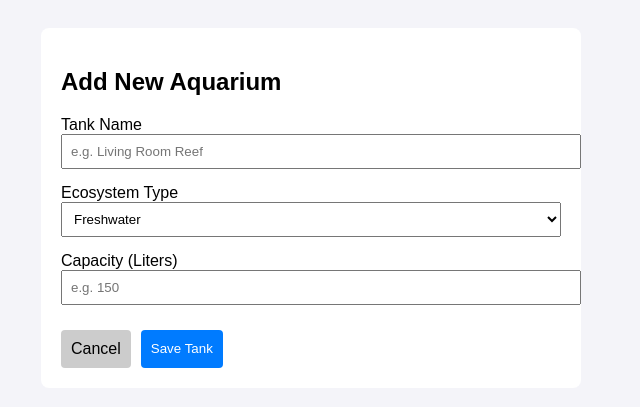
After one commit to BartlomiejKwiatkowsk/wdpai, a PHP site: page /public/views/add-tank.html in a window 1280 px wide. The commit adds this page. Shown: the top 407 px of the page, without its empty margins (329-969 px from the left). Run offline with PHP 8.4, Linux system fonts and the light colour scheme.

Commit message:
Feat: Implemented TankController, creation form, and DB transactions with isolation levels for data integrity

```diff
--- a/index.php
+++ b/index.php
@@ -9,5 +9,6 @@ Routing::get('login', 'login');
 Routing::get('dashboard', 'dashboard');
 Routing::get('', 'login');
 Routing::get('logout', 'logout');
+Routing::get('addTank', 'addTank');
 
 Routing::run($path);
--- /dev/null
+++ b/public/views/add-tank.html
@@ -0,0 +1,50 @@
+<!DOCTYPE html>
+<html lang="en">
+<head>
+  <meta charset="UTF-8">
+  <title>Add New Tank - AquaManager</title>
+</head>
+<body style="font-family: sans-serif; background: #f4f4f9; padding: 20px;">
+
+<div style="max-width: 500px; margin: 0 auto; background: white; padding: 20px; border-radius: 8px;">
+  <h2>Add New Aquarium</h2>
+
+  <div class="messages" style="color: red; margin-bottom: 15px;">
+    <?php
+                if(isset($messages)){
+                    foreach($messages as $message) {
+                        echo $message;
+                    }
+                }
+            ?>
+  </div>
+
+  <form action="/addTank" method="POST" style="display: flex; flex-direction: column; gap: 15px;">
+
+    <div>
+      <label>Tank Name</label><br>
+      <input type="text" name="name" placeholder="e.g. Living Room Reef" required style="width: 100%; padding: 8px;">
+    </div>
+
+    <div>
+      <label>Ecosystem Type</label><br>
+      <select name="water_type" required style="width: 100%; padding: 8px;">
+        <option value="Freshwater">Freshwater</option>
+        <option value="Saltwater">Saltwater</option>
+      </select>
+    </div>
+
+    <div>
+      <label>Capacity (Liters)</label><br>
+      <input type="number" name="volume_liters" placeholder="e.g. 150" min="1" required style="width: 100%; padding: 8px;">
+    </div>
+
+    <div style="display: flex; gap: 10px; margin-top: 10px;">
+      <a href="/dashboard" style="padding: 10px; background: #ccc; text-decoration: none; color: black; border-radius: 4px;">Cancel</a>
+      <button type="submit" style="padding: 10px; background: #007bff; color: white; border: none; border-radius: 4px; cursor: pointer;">Save Tank</button>
+    </div>
+  </form>
+</div>
+
+</body>
+</html>
--- a/src/models/Tank.php
+++ b/src/models/Tank.php
@@ -17,7 +17,7 @@ class Tank {
         $this->livestockCount = $livestockCount;
     }
 
-    // Gettery do wyświetlania w widoku (enkapsulacja - wymóg obiektowości)
+    // Gettery do wyświetlania w widoku
     public function getId() { return $this->id; }
     public function getName() { return $this->name; }
     public function getWaterType() { return $this->waterType; }
```
Also changed, not shown: Routing.php (+7 -3 lines), src/controllers/TankController.php (added, +45 -0 lines), src/repository/TankRepository.php (+41 -0 lines).
